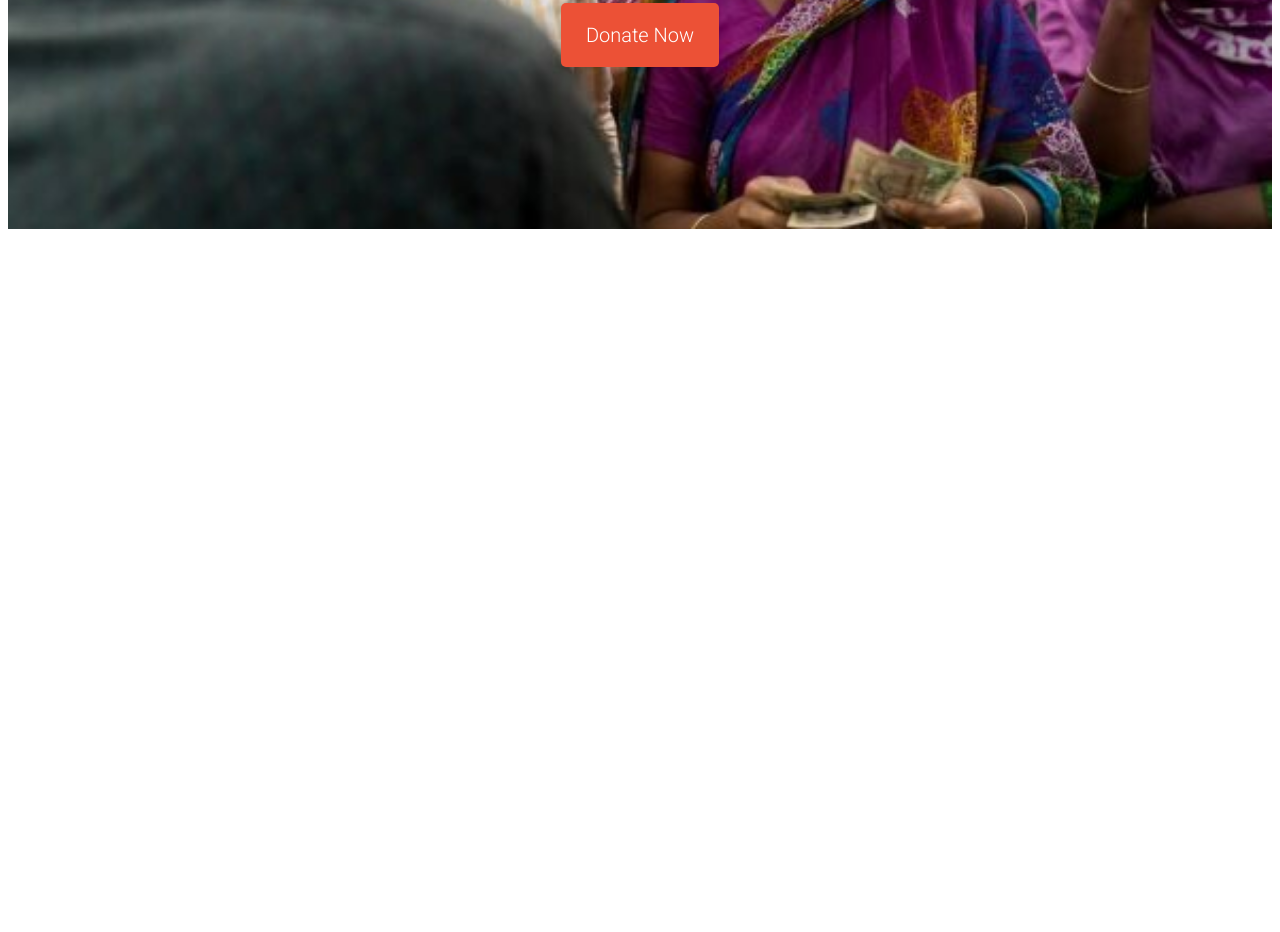
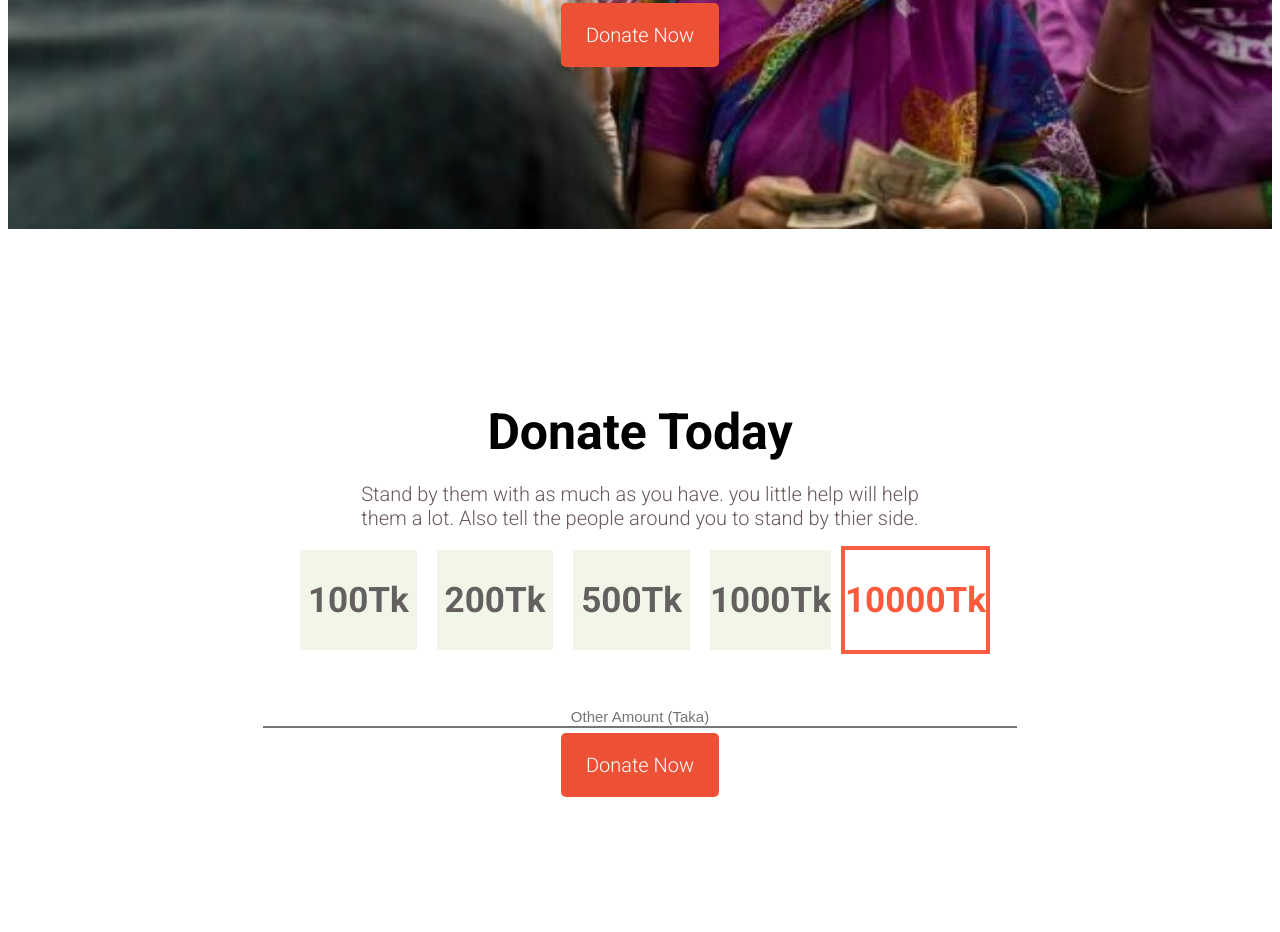
Before and after one commit to NAIMKHAN3/Assignment-1, a plain HTML site: page index.html in a window 1280 px wide. Shown: the part 479-1411 px from the top of the page. Before the commit the page ends 800 px from the top, so only its background shows below. Drawn offline with Linux system fonts and the light colour scheme; a web font is replaced by a local one.

Commit message:
Donate part

```diff
--- a/index.html
+++ b/index.html
@@ -21,6 +21,38 @@
         <a class="donate-link" href="">Donate Now</a>
     </div>
 </section>
+<section class="dnt">
+    <div class="continar rescue">
+        <h2>Donate Today</h2>
+        <p>
+            Stand by them with as much as you have. you little help will help them a lot. Also tell the
+            people around you
+            to stand by thier side.
+        </p>
+        <div class="amount-option">
+            <div class="box">
+                <h3>100Tk</h3>
+            </div>
+            <div class="box">
+                <h3>200Tk</h3>
+            </div>
+            <div class="box">
+                <h3>500Tk</h3>
+            </div>
+            <div class="box">
+                <h3>1000Tk</h3>
+            </div>
+            <div class="speacial-box">
+                <h3>10000Tk</h3>
+            </div>
+        </div> <br><br><br>
+
+        <div>
+            <input type="text" placeholder="Other Amount (Taka)" class="input">
+        </div>
+        <a class="donate-link" href="">Donate Now</a>
+    </div>
+</section>
 
 <body>
 
--- a/style.css
+++ b/style.css
@@ -48,3 +48,62 @@ body {
     padding: 20px 25px;
     border-radius: 5px;
 }
+
+.rescue {
+    color: black;
+    width: 600px;
+}
+
+.rescue h2 {
+    font-size: 50px;
+}
+
+.rescue p {
+    color: rgb(105, 88, 88);
+    margin-top: -20px;
+    font-size: 20px;
+
+}
+
+.amount-option {
+    font-size: 30px;
+    display: flex;
+    width: 700px;
+    height: 100px;
+    justify-content: space-evenly;
+    background-color: rgba(241, 245, 229, 0.884);
+    color: rgb(101, 96, 96);
+    align-items: center;
+
+}
+
+.amount-option .box {
+    display: flex;
+    height: 100px;
+    width: 130px;
+    padding: 0px;
+    border: 10px solid rgb(255, 255, 255);
+    align-items: center;
+    justify-content: center;
+
+}
+
+.amount-option .speacial-box {
+    border: 4px #f95d42 solid;
+    color: rgb(253, 90, 61);
+    width: 150px;
+    height: 100px;
+    background-color: white;
+    display: flex;
+    align-items: center;
+    justify-content: center;
+}
+
+.input {
+    font-size: 15px;
+    text-align: center;
+    color: rgb(110, 107, 107);
+    border-width: 0 0 2px;
+    width: 750px;
+    outline: 0;
+}
```
